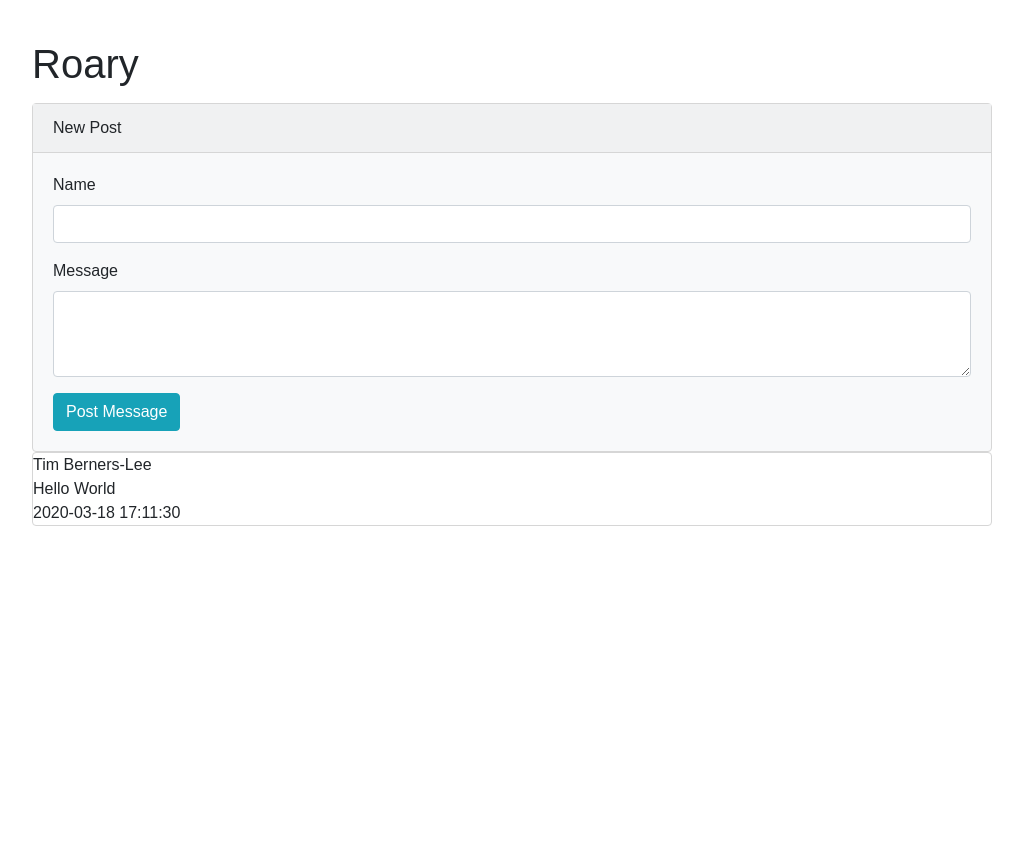
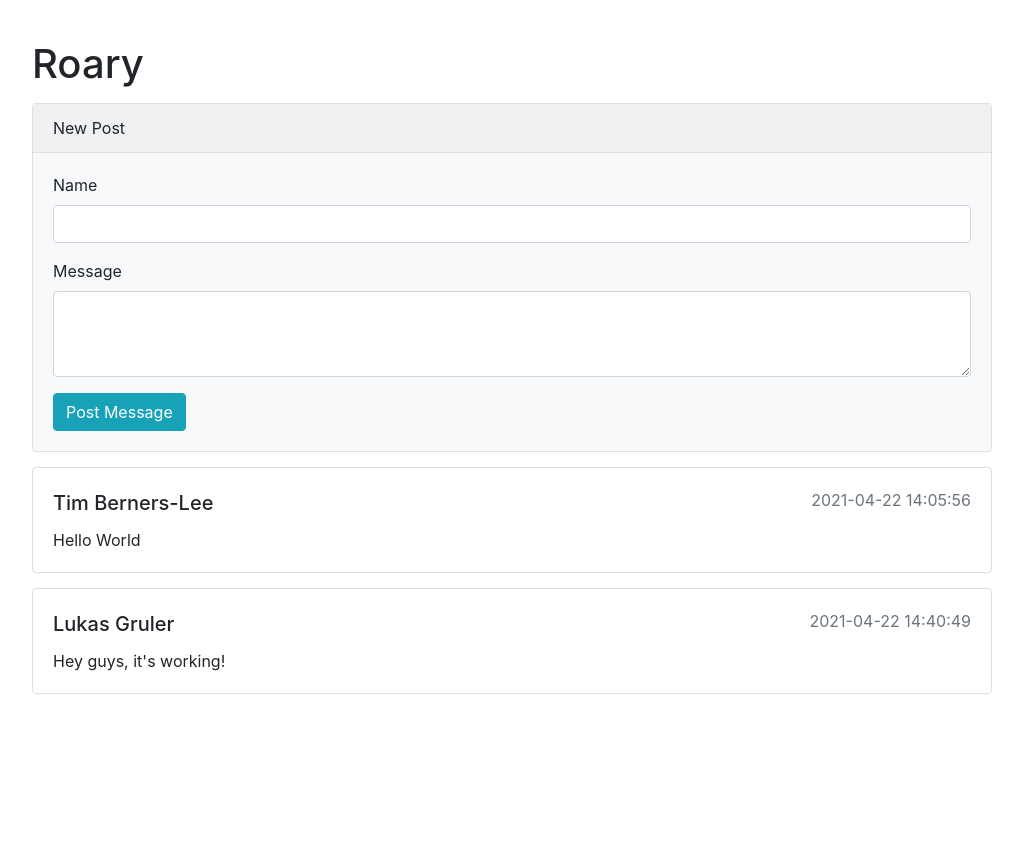
Before and after one commit to frozzenshooter/ADIS-Lab, a PHP site: page / in a window 1280 px wide. Shown: the whole page, without its empty margins (128-1151 px from the left). Before the commit the page ends 526 px from the top, so only its background shows below. Run offline with PHP 8.4, Linux system fonts and the light colour scheme; some libraries are stand-ins or nearby versions.

Commit message:
Update task3

```diff
--- /dev/null
+++ b/assignment01/task3/getposts.php
@@ -0,0 +1,27 @@
+<?php
+
+$filepath   = "messages.txt";
+$openfile = fopen($filepath, "r") or die("Unable to open file 'messages.txt'.");
+
+if ($openfile) {
+    while (($line = fgets($openfile)) !== false) {
+        $result = json_decode($line, true);
+?>
+    <div class="roary-list-item">
+        <div class="roary-list-item-head">
+            <?=$result["name"]?>
+        </div>
+        <div class="roary-list-item-date">
+            <?=$result["datetime"]?>
+        </div>
+        <div class="roary-list-item-msg">
+            <?=$result["msg"]?>
+        </div>
+    </div>
+<?php
+    }
+    fclose($openfile);
+} else {
+    echo "ERROR opening file";
+}
+?>
--- a/assignment01/task3/index.php
+++ b/assignment01/task3/index.php
@@ -1,5 +1,6 @@
 <?php
-
+    if (isset($_POST['form_submitted']))
+        include 'savepost.php';
 ?>
 <!DOCTYPE html>
 <html>
@@ -29,18 +30,38 @@
                     <p>New Post</p>
                 </div>
                 <div id="new-roary-content">
-                    <div class="alert alert-success d-none" role="alert">
+                    <?php
+                        if (isset($_POST['form_submitted']) && $result == 0) {
+                    ?>
+                    <div class="alert alert-success" role="alert">
                         Your message was successfully posted! =)
                     </div>
-                    <form action="">
+                    <?php
+                        } else if (isset($_POST['form_submitted']) && $result == 1) {
+                    ?>
+                    <div class="alert alert-danher" role="alert">
+                        Error: Your message could not be posted. Input invalid.
+                    </div>
+                    <?php
+                        } else if (isset($_POST['form_submitted']) && $result == 2) {
+                    ?>
+                    <div class="alert alert-danger" role="alert">
+                        Error: Your message is too long! (128 character limit)
+                    </div>
+                    <?php
+                        }
+                    ?>
+
+                    <form action="" method="post">
                         <div class="mb-3">
                             <label for="fname" class="form-label">Name</label>
-                            <input type="email" class="form-control" id="fname">
+                            <input type="text" class="form-control" id="fname" name="fname" required>
                         </div>
                         <div class="mb-3">
                             <label for="fmessage" class="form-label">Message</label>
-                            <textarea class="form-control" id="fmessage" rows="3"></textarea>
+                            <textarea class="form-control" id="fmsg" rows="3" name="fmsg" required></textarea>
                         </div>
+                        <input type="hidden" name="form_submitted" value="1" />
                         <button type="submit" class="btn btn-primary">Post Message</button>
                     </form>
                 </div>
@@ -48,17 +69,7 @@
 
             <!-- The container of the posted roaries -->
             <div id="roary-list">
-                <div class="roary-list-item">
-                    <div class="roary-list-item-head">
-                        Tim Berners-Lee
-                    </div>
-                    <div class="roary-list-item-msg">
-                        Hello World
-                    </div>
-                    <div class="roary-list-item-date">
-                        2020-03-18 17:11:30
-                    </div>
-                </div>
+                <?php include 'getposts.php'; ?>
             </div>
         </main>
     </body>
--- /dev/null
+++ b/assignment01/task3/messages.txt
@@ -0,0 +1,2 @@
+{"datetime":"2021-04-22 14:05:56","name":"Tim Berners-Lee","msg":"Hello World"}
+{"datetime":"2021-04-22 14:40:49","name":"Lukas Gruler","msg":"Hey guys, it&#39;s working!"}
--- a/assignment01/task3/style.css
+++ b/assignment01/task3/style.css
@@ -9,7 +9,6 @@ body {
     height: 100%;
     width: 960px;
     margin: 0 auto;
-    font-family: sans-serif;
 }
 main {
     margin-top: 5vh;
@@ -31,12 +30,12 @@ h1 {
 /* Element style */
 #new-roary {
     background-color: #F8F9FA;
-    border: 1px solid #d6d6d6;
+    border: 1px solid #DFDFDF;
     border-radius: 4px;
 }
 #new-roary-header {
     background: #F0F1F2;
-    border-bottom: 1px solid #d6d6d6;
+    border-bottom: 1px solid #DFDFDF;
     padding: 12px 20px;
 }
 #new-roary-header p {
@@ -47,6 +46,25 @@ h1 {
 }
 
 #roary-list {
-    border: 1px solid #d6d6d6;
+    margin-top: 15px;
+    margin-bottom: 150px;
+}
+.roary-list-item {
+    border: 1px solid #DFDFDF;
     border-radius: 4px;
+    padding: 20px;
+    margin-bottom: 15px;
 }
+.roary-list-item-head {
+    font-weight: 500;
+    font-size: 20px;
+    display: inline;
+}
+.roary-list-item-date {
+    float: right;
+    display: inline;
+    color: #6C757D;
+}
+.roary-list-item-msg {
+    margin-top: 10px;
+}
```
Also changed, not shown: assignment01/task3/savepost.php (added, +28 -0 lines).
